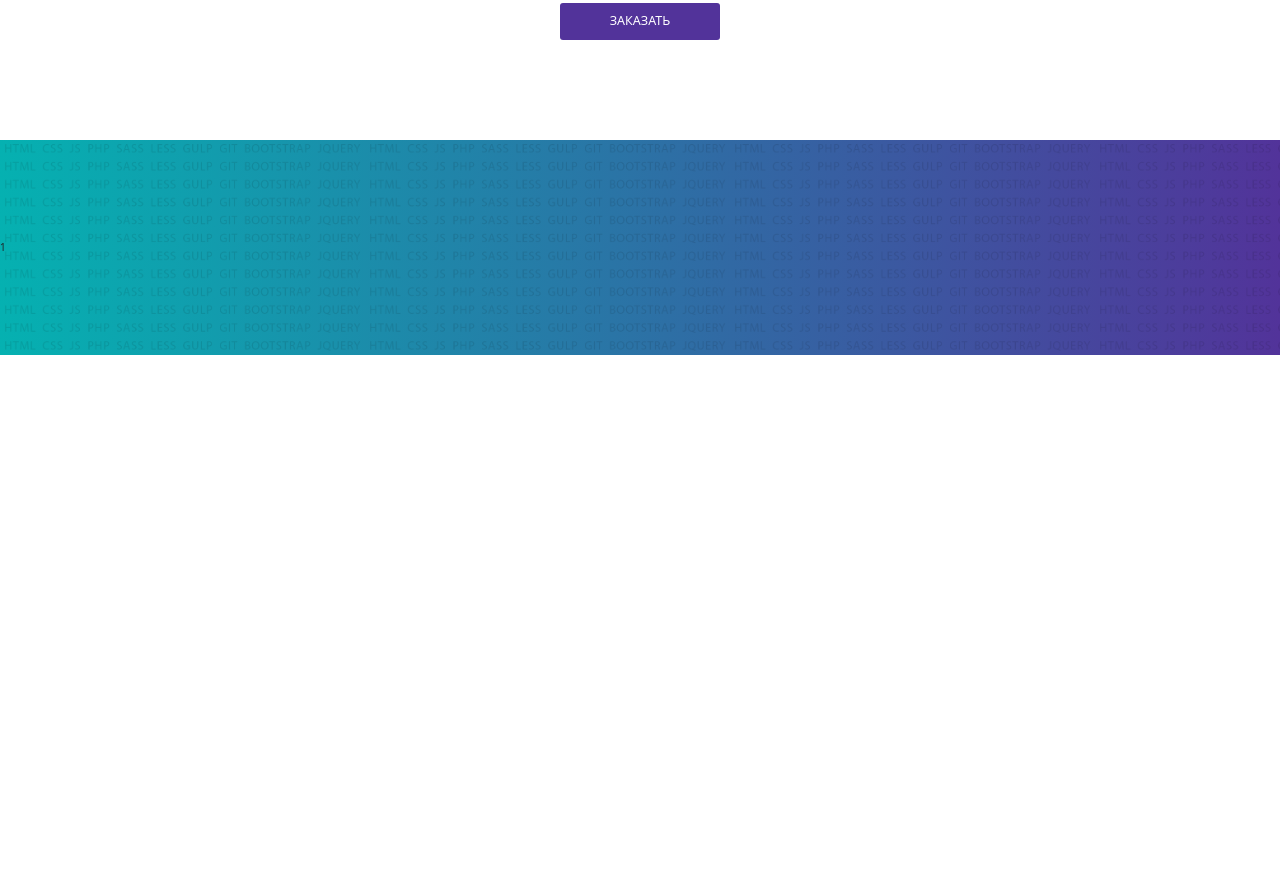
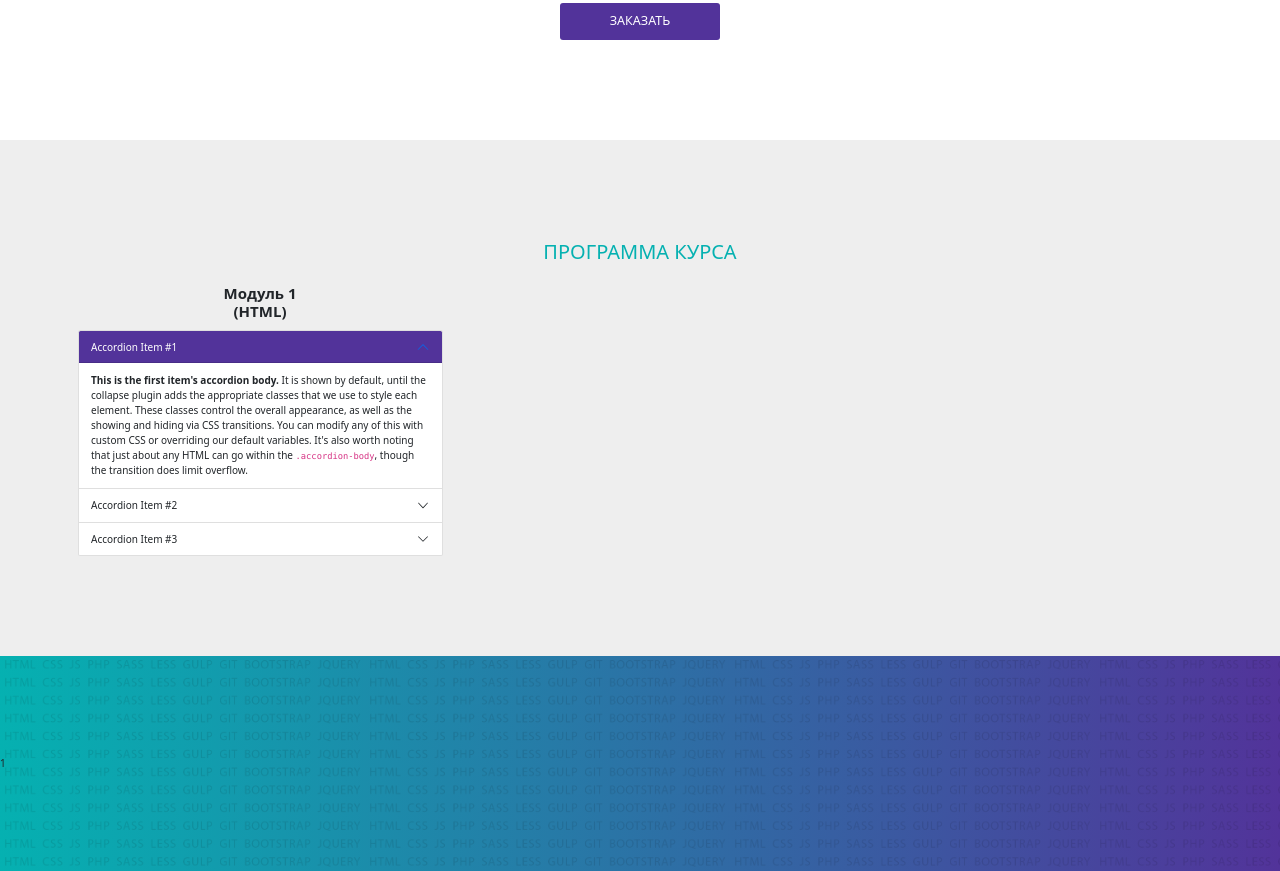
Before and after one commit to amsornet/SiteOnBootstrap5, a plain HTML site: page index.html in a window 1280 px wide. Shown: the part 1718-2589 px from the top of the page. Before the commit the page ends 2073 px from the top, so only its background shows below. Drawn offline with Linux system fonts and the light colour scheme.

Commit message:
accordion

```diff
--- a/index.html
+++ b/index.html
@@ -120,6 +120,62 @@
 </section>
 
 
+<section class="shedule">
+  <div class="container">
+    <div class="row">
+      <div class="col-12">
+        <h2 class="text-center text-uppercase color1 mb-3">программа курса</h2>
+      </div>
+    </div>
+    <div class="row">
+      <div class="col-md-4 col-sm-12">
+        <h4 class="text-center fw-bold mb-3 mt-3">Модуль 1<br>(HTML)</h4>
+        <div class="accordion" id="accordionExample">
+          <div class="accordion-item">
+            <h2 class="accordion-header" id="headingOne">
+              <button class="accordion-button" type="button" data-bs-toggle="collapse" data-bs-target="#collapseOne" aria-expanded="true" aria-controls="collapseOne">
+                Accordion Item #1
+              </button>
+            </h2>
+            <div id="collapseOne" class="accordion-collapse collapse show" aria-labelledby="headingOne" data-bs-parent="#accordionExample">
+              <div class="accordion-body">
+                <strong>This is the first item's accordion body.</strong> It is shown by default, until the collapse plugin adds the appropriate classes that we use to style each element. These classes control the overall appearance, as well as the showing and hiding via CSS transitions. You can modify any of this with custom CSS or overriding our default variables. It's also worth noting that just about any HTML can go within the <code>.accordion-body</code>, though the transition does limit overflow.
+              </div>
+            </div>
+          </div>
+          <div class="accordion-item">
+            <h2 class="accordion-header" id="headingTwo">
+              <button class="accordion-button collapsed" type="button" data-bs-toggle="collapse" data-bs-target="#collapseTwo" aria-expanded="false" aria-controls="collapseTwo">
+                Accordion Item #2
+              </button>
+            </h2>
+            <div id="collapseTwo" class="accordion-collapse collapse" aria-labelledby="headingTwo" data-bs-parent="#accordionExample">
+              <div class="accordion-body">
+                <strong>This is the second item's accordion body.</strong> It is hidden by default, until the collapse plugin adds the appropriate classes that we use to style each element. These classes control the overall appearance, as well as the showing and hiding via CSS transitions. You can modify any of this with custom CSS or overriding our default variables. It's also worth noting that just about any HTML can go within the <code>.accordion-body</code>, though the transition does limit overflow.
+              </div>
+            </div>
+          </div>
+          <div class="accordion-item">
+            <h2 class="accordion-header" id="headingThree">
+              <button class="accordion-button collapsed" type="button" data-bs-toggle="collapse" data-bs-target="#collapseThree" aria-expanded="false" aria-controls="collapseThree">
+                Accordion Item #3
+              </button>
+            </h2>
+            <div id="collapseThree" class="accordion-collapse collapse" aria-labelledby="headingThree" data-bs-parent="#accordionExample">
+              <div class="accordion-body">
+                <strong>This is the third item's accordion body.</strong> It is hidden by default, until the collapse plugin adds the appropriate classes that we use to style each element. These classes control the overall appearance, as well as the showing and hiding via CSS transitions. You can modify any of this with custom CSS or overriding our default variables. It's also worth noting that just about any HTML can go within the <code>.accordion-body</code>, though the transition does limit overflow.
+              </div>
+            </div>
+          </div>
+        </div>
+
+
+
+      </div>
+    </div>
+  </div>
+</section>
+
 
 <footer id="footer">
   1
--- a/sass/style.sass
+++ b/sass/style.sass
@@ -69,8 +69,9 @@ header, footer
   height: 100%
 
 /*  О курсе*/
-.about
+.about, .shedule
   background-color: #eee
+
 .about
   font-size: 2.5rem
   color: var(--color2)
@@ -91,6 +92,9 @@ header, footer
   background-color: var(--color1)
   margin: 1.5rem auto 3rem
 
+
+
+
 /* цвет*/
 .color1
   color: var(--color1)
@@ -108,3 +112,9 @@ header, footer
 .forwhom h5
   padding: 5rem
   border: .3rem solid var(--color1)
+
+/*программа курса*/
+
+.accordion-button:not(.collapsed)
+  color: var(--bs-white)
+  background-color: var(--color2)
```
Also changed, not shown: css/style.css.
